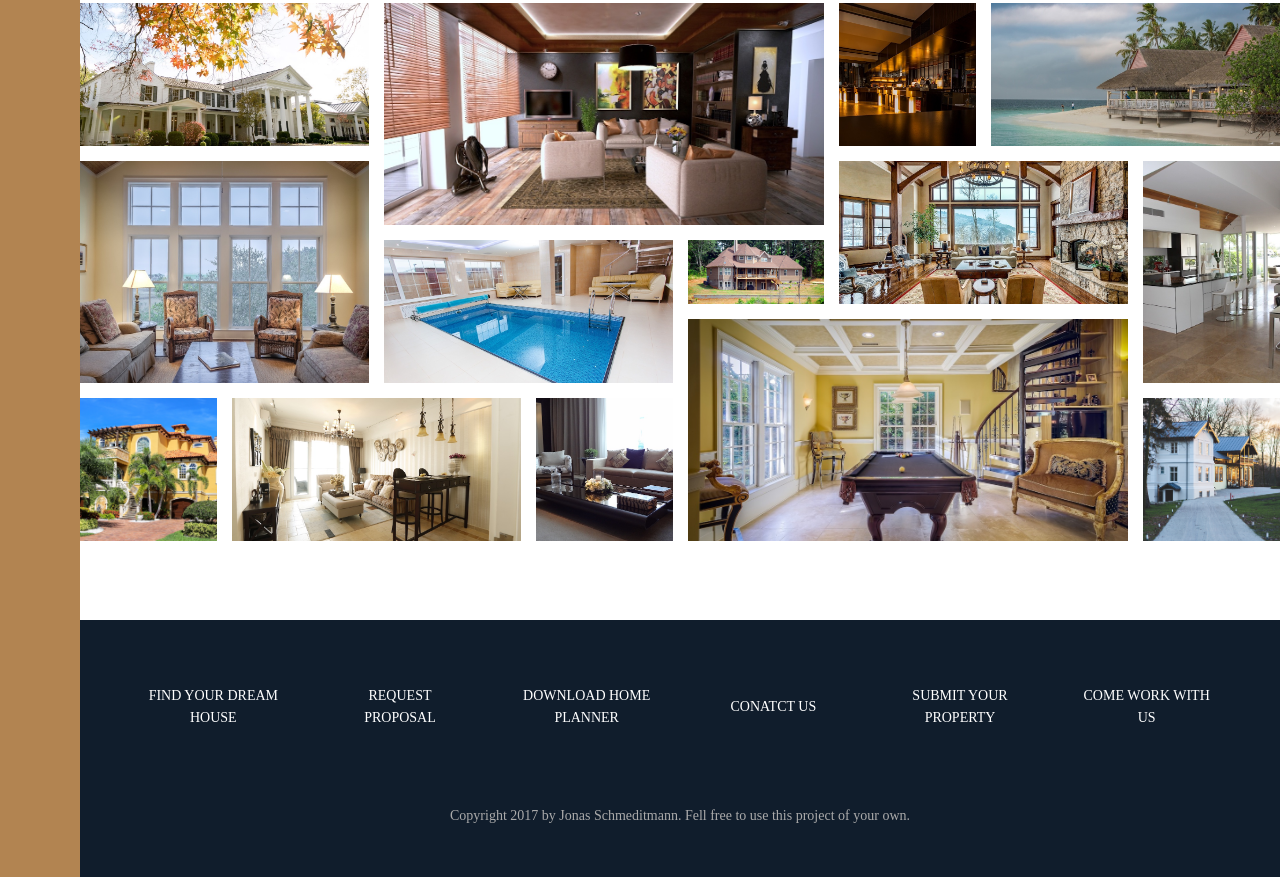
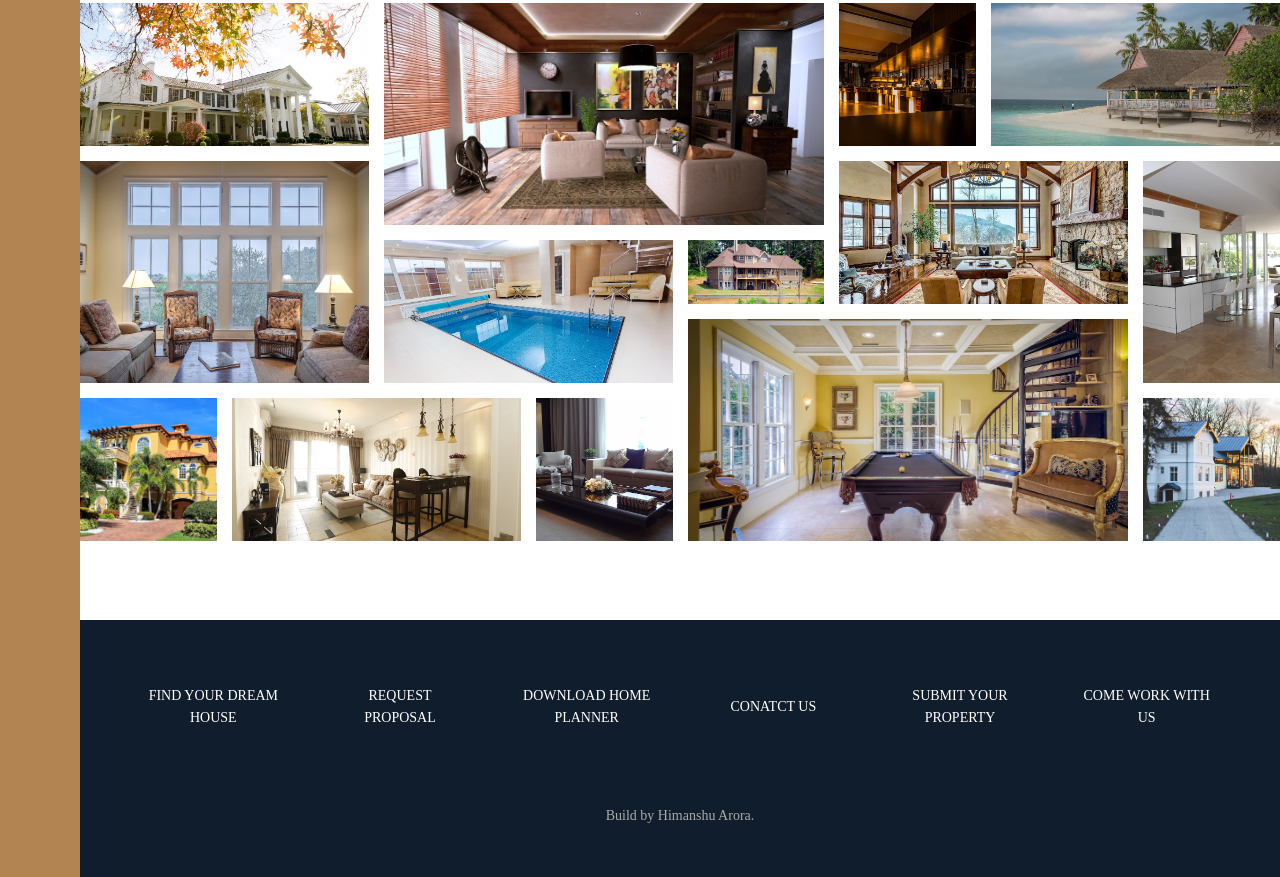
Before and after one commit to HimanshuDotcom/nexter, a website: page index.html in a window 1280 px wide. Shown: the part 2997-3874 px from the top of the page. Drawn offline with Linux system fonts and the light colour scheme.

Commit message:
Updata index.html

```diff
--- a/index.html
+++ b/index.html
@@ -376,8 +376,7 @@
                 <li class="nav__item"><a href="#" class="nav__link">Submit your property</a></li>
                 <li class="nav__item"><a href="#" class="nav__link">Come work with us</a></li>
             </ul>
-            <p class="copyright">Copyright 2017 by Jonas Schmeditmann. Fell free to use this project
-                of your own.
+            <p class="copyright"> Build by Himanshu Arora.
             </p>
         </footer>
     </body>
```
